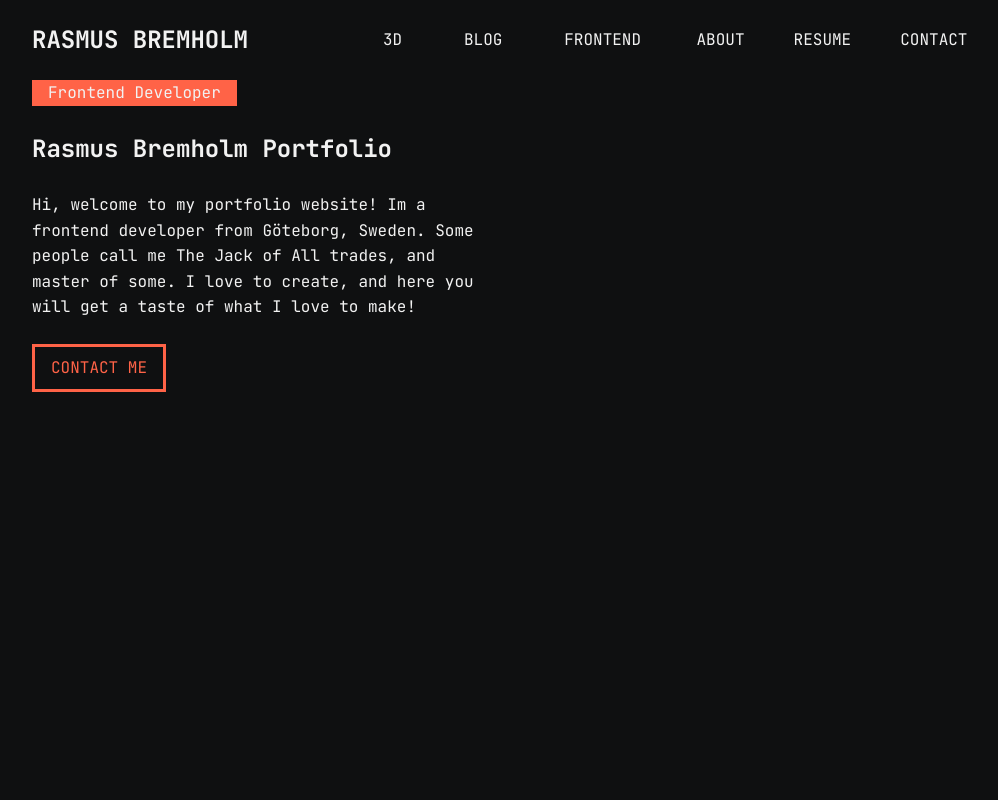
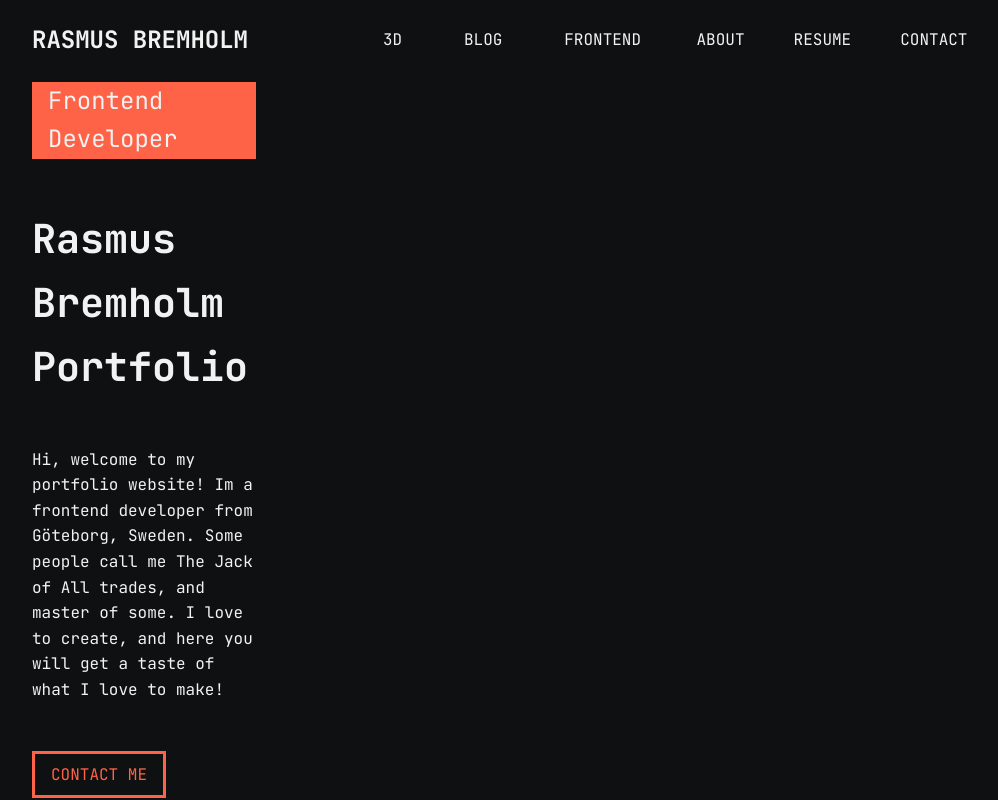
Before and after one commit to visceral89/portfolio2023, a Next.js app: page / in a window 1280 px wide. Shown: the whole page, without its empty margins (128-1126 px from the left). Built offline with nearby package versions, Linux system fonts and the light colour scheme.

Commit message:
title styling

```diff
--- a/src/app/components/sections/Hero.jsx
+++ b/src/app/components/sections/Hero.jsx
@@ -7,7 +7,7 @@ const Hero = () => {
 		<section className={styles.heroSection}>
 			<div className={styles.titleText}>
 				<div className={styles.accent}>Frontend Developer</div>
-				<h1>Rasmus Bremholm Portfolio</h1>
+				<h1 className={styles.titleHeading}>Rasmus Bremholm Portfolio</h1>
 				<p>
 					Hi, welcome to my portfolio website! Im a frontend developer from
 					Göteborg, Sweden. Some people call me The Jack of All trades, and
--- a/src/app/styles/Hero.module.scss
+++ b/src/app/styles/Hero.module.scss
@@ -28,14 +28,17 @@
 
 .titleText {
 	z-index: 2;
-	width: 50%;
-	gap: $spacing-lg;
+	width: 30%;
+	gap: $spacing-xxl;
 	display: flex;
 	flex-direction: column;
-	justify-content: flex-start;
+	justify-content: center;
 	align-items: flex-start;
 	margin-right: $spacing-lg;
 	padding-left: $spacing-elite;
+	h1 {
+		font-size: 2.5rem;
+	}
 }
 
 .titleImage {
@@ -47,6 +50,7 @@
 	background-color: $color-accent;
 	padding-left: 1rem;
 	padding-right: 1rem;
+	font-size: 1.5rem;
 }
 
 .contactButton {
```
